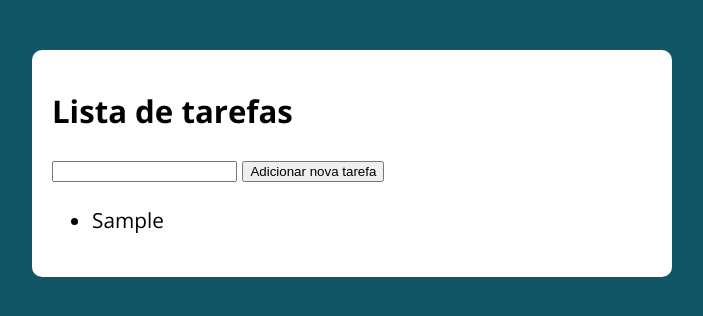
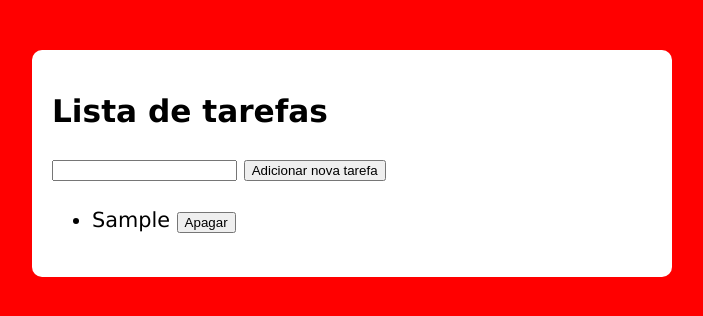
Before and after one commit to makjesus/listTask, a plain HTML site: page index.html in a window 1280 px wide. Both pictures are taken after typing "Sample" into the empty fields and a click on the button "Adicionar nova tarefa". Shown: the whole page, without its empty margins (288-991 px from the left). Drawn offline with nearby package versions, Linux system fonts and the light colour scheme.

Commit message:
Atualização

```diff
--- a/main.js
+++ b/main.js
@@ -23,11 +23,24 @@ function limpaInput(){
     inputTarefa.focus()
 }
 
+function criaBotaoApagar(li){
+    li.innerText += ' '
+    const botaoApagar = document.createElement('button')
+    botaoApagar.innerText = 'Apagar'
+    //botaoApagar.classList.add('apagar')
+    botaoApagar.setAttribute('class','apagar')
+    botaoApagar.setAttribute('title','Apagar esta tarefa')
+    li.appendChild(botaoApagar)
+
+}
+
 function criaTarefa(textoInput){
     const li = criaLi()
     li.innerText = textoInput
     tarefas.appendChild(li)
     limpaInput()
+    criaBotaoApagar(li)
+    salvarTarefas()
 }
 
 btnTarefa.addEventListener('click',function(){
@@ -35,3 +48,35 @@ btnTarefa.addEventListener('click',function(){
     criaTarefa(inputTarefa.value)
 
 })
+
+document.addEventListener('click',function(e){
+    const el = e.target
+
+    if(el.classList.contains('apagar')){
+        el.parentElement.remove()
+
+    }
+})
+
+function salvarTarefas(){
+    const liTarefas = tarefas.querySelectorAll('li')
+    const listaDeTarefas = []
+
+    for(let tarefa of liTarefas){
+        let tarefaTexto = tarefa.innerText
+        tarefaTexto = tarefaTexto.replace('Apagar', '').trim()
+        listaDeTarefas.push(tarefaTexto)
+    }
+    const tarefasJSON = JSON.stringify(listaDeTarefas)
+    localStorage.setItem('tarefas',tarefasJSON)
+}
+
+function adcionaTarefasSalvas(){
+    const tarefas = localStorage.getItem('tarefas')
+    const listaDeTarefas = JSON.parse(tarefas)
+
+    for(let tarefa of listaDeTarefas){
+        criaTarefa(tarefa)
+    }
+}
+adicionaTarefasSalvas()
--- a/style.css
+++ b/style.css
@@ -1,6 +1,6 @@
 @import url('https://fonts.googleapis.com/css?family=Open+Sans:400,700&display=swap');
 :root {
-  --primary-color: rgb(17, 86, 102);
+  --primary-color:red;
   --primary-color-darker: rgb(9, 48, 56);
 }
 
@@ -13,7 +13,7 @@ body {
   margin: 0;
   padding: 0;
   background: var(--primary-color);
-  font-family: 'Open sans', sans-serif;
+  font-family: Verdana, Geneva, Tahoma, sans-serif;
   font-size: 1.3em;
   line-height: 1.5em;
 }
```
